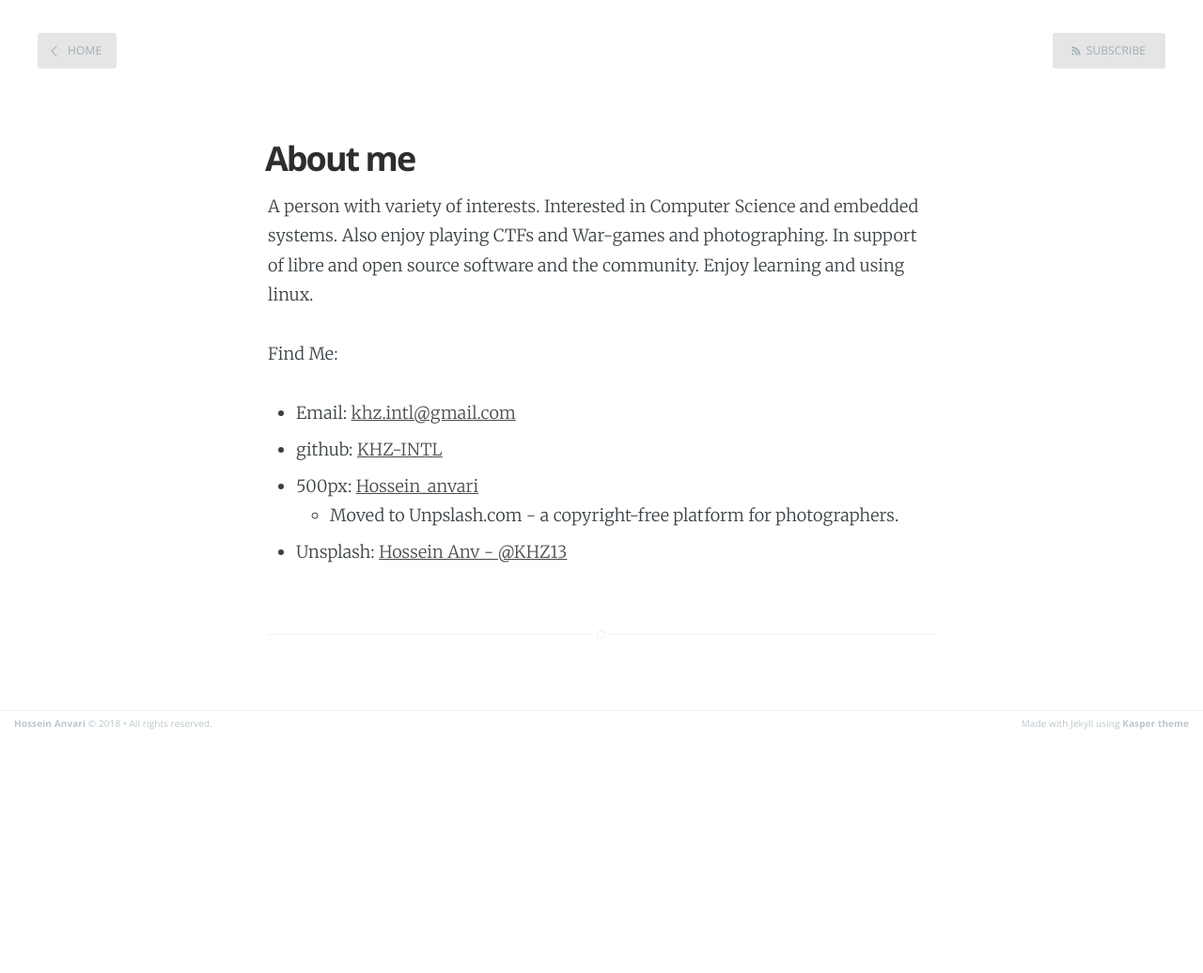
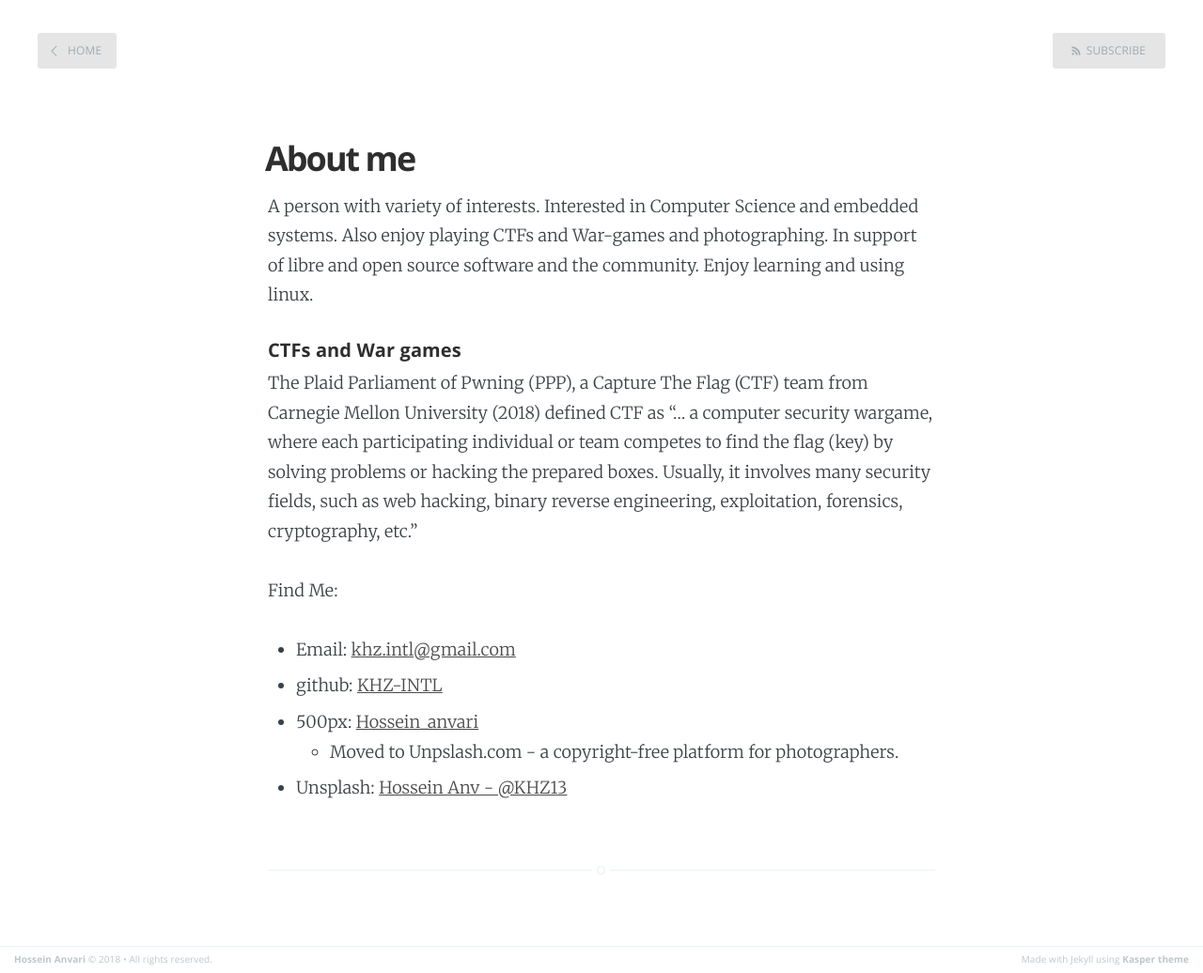
Before and after one commit to KHZ-INTL/blog, a Jekyll site: the page built from about.md, in a window 1280 px wide. Shown: the whole page at 94% size. Built offline with Jekyll 4.4.1, drawn with Linux system fonts in a browser that asks for light colours; before the commit the page ends 900 px from its top, so only the background shows below that.

Commit message:
Update about.md

```diff
--- a/about.md
+++ b/about.md
@@ -3,6 +3,9 @@ layout: page
 title: About me
 ---
 A person with variety of interests. Interested in Computer Science and embedded systems. Also enjoy playing CTFs and War-games and photographing. In support of libre and open source software and the community. Enjoy learning and using linux.
+
+##### CTFs and War games
+The Plaid Parliament of Pwning (PPP), a Capture The Flag (CTF) team from Carnegie Mellon University (2018) defined CTF as "... a computer security wargame, where each participating individual or team competes to find the flag (key) by solving problems or hacking the prepared boxes. Usually, it involves many security fields, such as web hacking, binary reverse engineering, exploitation, forensics, cryptography, etc."
 
 
 Find Me:
```
